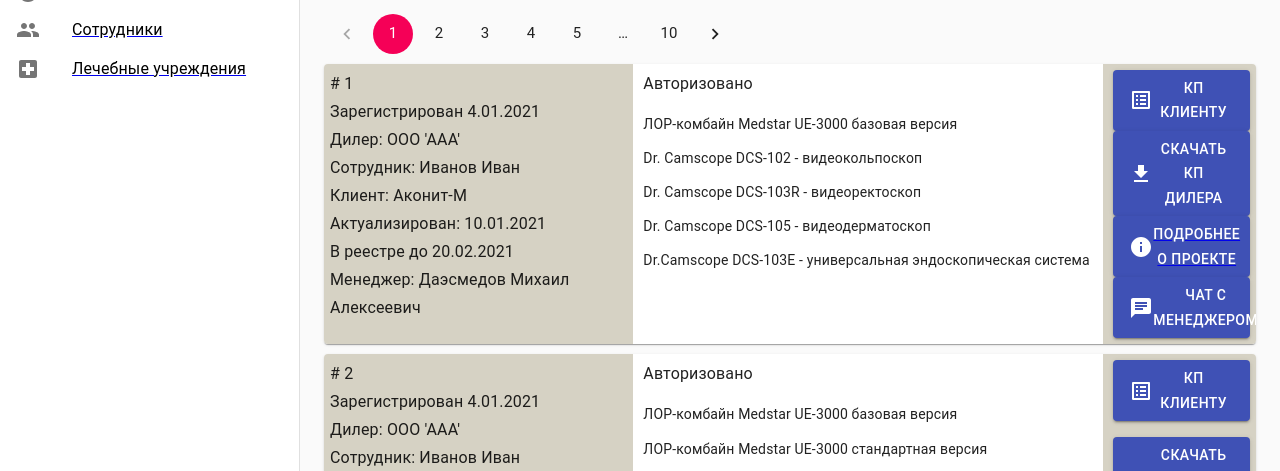
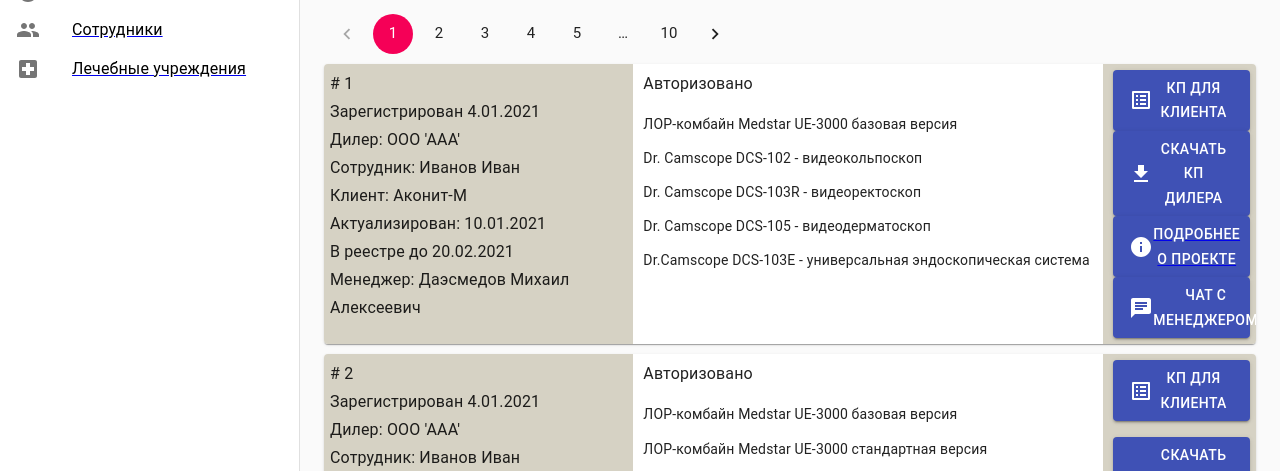
Before and after one commit to Jumay-dev/dealer_front, a React (Create React App) app: page /projects in a window 1280 px wide. Both pictures are taken after a click on the button "ВОЙТИ". Shown: the part 186-657 px from the top of the page. Built offline with nearby package versions, Linux system fonts and the light colour scheme.

Commit message:
изменения по алгоритму, проблема дублирования

```diff
--- a/src/components/DataTable.tsx
+++ b/src/components/DataTable.tsx
@@ -12,9 +12,8 @@
 import Fab from "@material-ui/core/Fab";
 import ContentCreate from "@material-ui/icons/Create";
 import ActionDelete from "@material-ui/icons/Delete";
-import Download from "@material-ui/icons/ArrowDownward";
 import Checkbox from '@material-ui/core/Checkbox';
-import ListAltIcon from '@material-ui/icons/ListAlt';
+import GetAppIcon from '@material-ui/icons/GetApp';
 
 import { pink, grey, green, common, red } from "@material-ui/core/colors";
 
@@ -102,7 +101,7 @@
           size="small"
           className={classes.deleteButton}
         >
-          <ListAltIcon />
+          <GetAppIcon />
         </Fab>
       </Tooltip>
     )
--- a/src/components/ModalCommercialOffer.tsx
+++ b/src/components/ModalCommercialOffer.tsx
@@ -77,9 +77,9 @@
 
   return (
     <>
-      <Button type="button" onClick={handleOpen} variant="contained" color="primary">
+      <Button type="button" onClick={handleOpen} variant="contained" color="primary" style={{display: "flex", justifyContent: "space-between"}}>
         <ListAltIcon />
-        КП клиенту
+        <span>КП для клиента</span>
       </Button>
       <Modal
         open={open}
--- a/src/components/ToolsOffersSidebar.tsx
+++ b/src/components/ToolsOffersSidebar.tsx
@@ -118,12 +118,27 @@
   }
 
   // функция строит дерево коммерческого предложения, O(n^2)
+  // function commercialOfferTreeBuilding(arr: Array<any>) {
+  //   let tree = []
+  //   arr.forEach( item => {
+  //     if (item.parent === null) {
+  //       item.children = arr.filter( elem => elem.parent === item.id)
+  //       tree.push(item)
+  //     }
+  //   })
+  //   return tree
+  // }
   function commercialOfferTreeBuilding(arr: Array<any>) {
     let tree = []
     arr.forEach( item => {
       if (item.parent === null) {
         item.children = arr.filter( elem => elem.parent === item.id)
         tree.push(item)
+      } else {
+        const parent = arr.find( elem => item.id === elem.parent)
+        if (!parent) {
+          tree.push(item)
+        }
       }
     })
     return tree
@@ -138,7 +153,9 @@
       let {children, ...handledItem} = item
       const parent = currentTools.find( el => el.id === handledItem.parent)
       if (!parent) {
-        handledItem.parent = null
+        handledItem.withoutParent = true
+      } else {
+        handledItem.withoutParent = false
       }
       handledItem.uid = Date.now()
       currentTools.push(handledItem)
```
Also changed, not shown: 2 other files (tests, documents, lock files or other folders).
